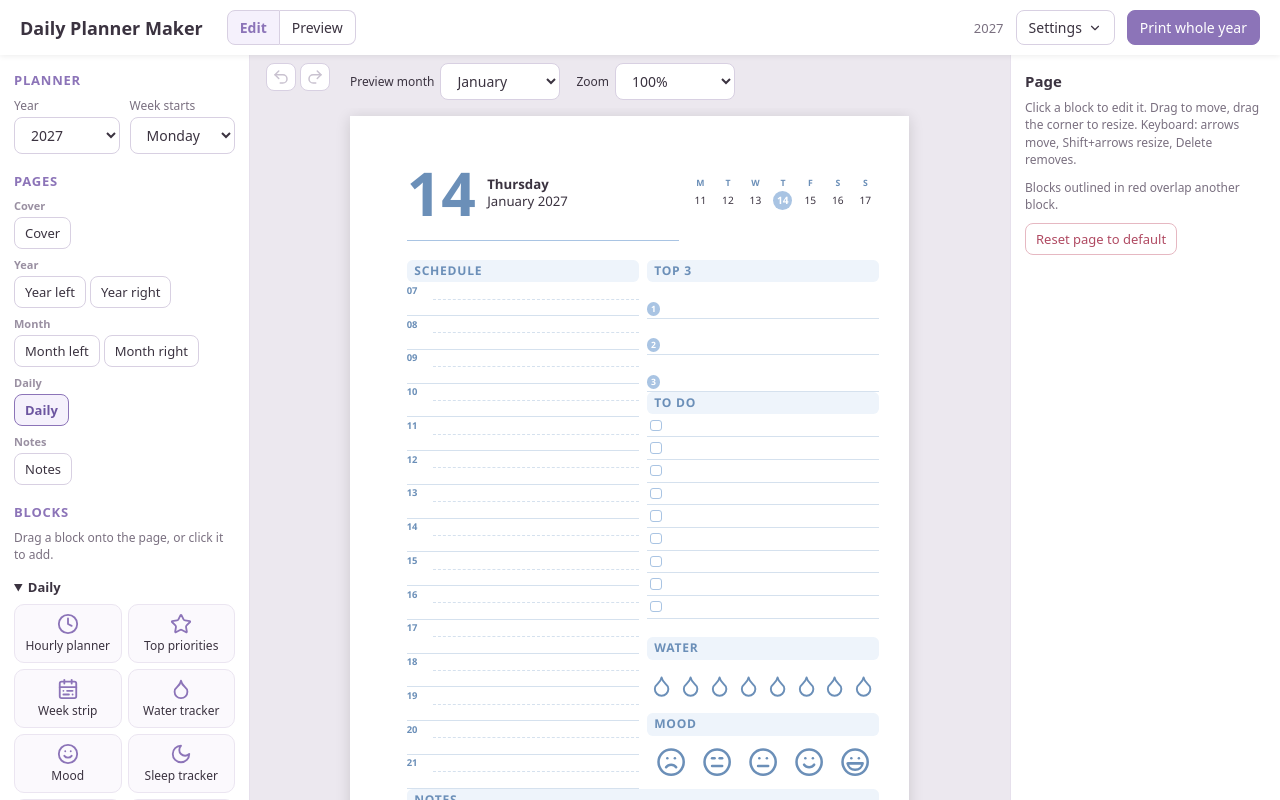
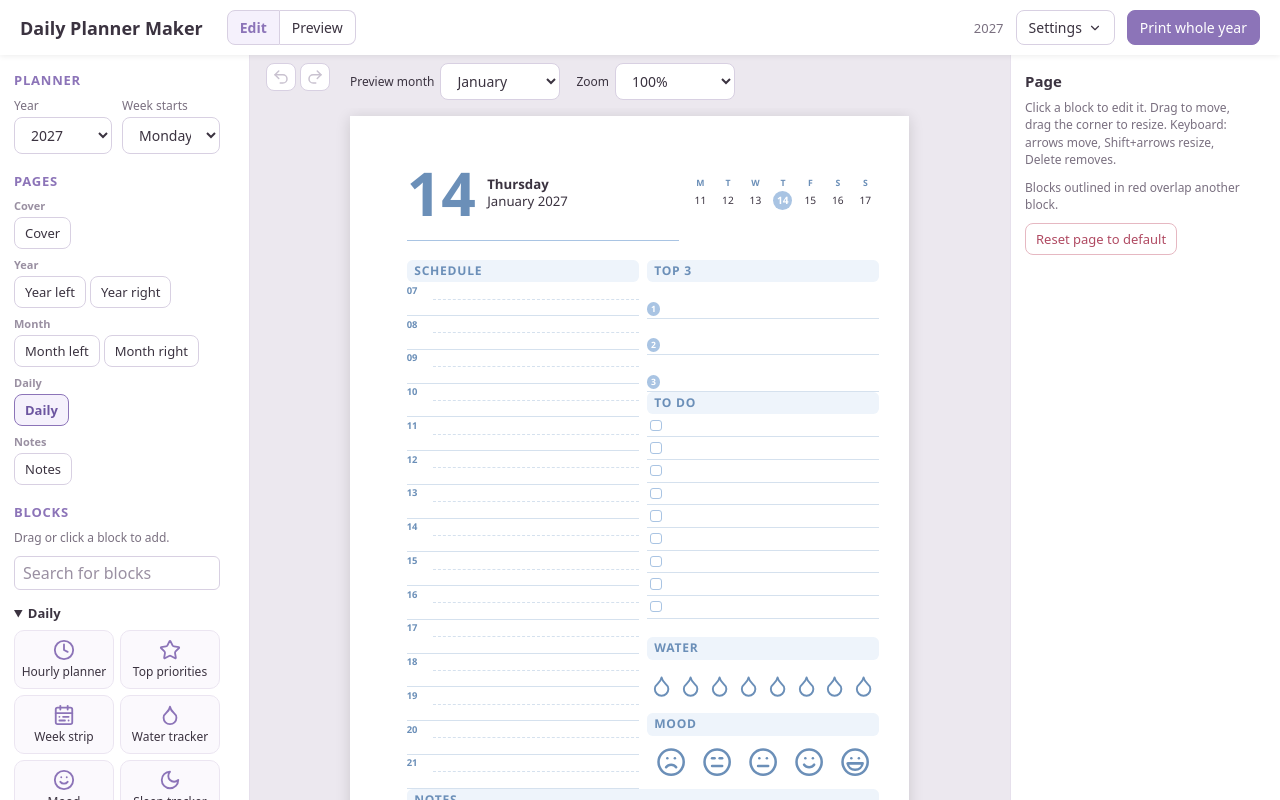
Before and after one commit to ZuZanaZZ/Daily-Planner, a React (Vite) app: page / in a window 1280 px wide. Built offline with nearby package versions, Linux system fonts and the light colour scheme.

Commit message:
Add search for blocks and keep general blocks tab always open

```diff
--- a/src/editor/BlockPalette.tsx
+++ b/src/editor/BlockPalette.tsx
@@ -1,7 +1,8 @@
-import { BLOCK_LIST } from '../blocks/registry';
+import { BLOCK_LIST, type BlockDef } from '../blocks/registry';
 import type { BlockGroup } from '../model/types';
 import { BlockIcon } from './icons';
 import { paletteDrag } from './layout';
+import { useState } from 'react';
 
 const GROUP_LABEL: Record<BlockGroup, string> = {
   daily: 'Daily',
@@ -13,22 +14,17 @@ const GROUP_LABEL: Record<BlockGroup, string> = {
 const ALL_GROUPS: BlockGroup[] = ['daily', 'month', 'year', 'general'];
 
 interface Props {
-  /** Group of the page being edited; shown first and open. */
+  /** Group of the page being edited; opens. */
   group: BlockGroup;
   onAdd: (type: string) => void;
 }
 
 export function BlockPalette({ group, onAdd }: Props) {
-  const order = [group, ...ALL_GROUPS.filter((g) => g !== group)];
+  const [query, setQuery] = useState("");
+  const search = query.trim().toLocaleLowerCase();
 
+  function renderItem(d: BlockDef) {
     return (
-    <div className="ed-palette">
-      <p className="ed-hint">Drag a block onto the page, or click it to add.</p>
-      {order.map((g) => (
-        <details key={g} open={g === group}>
-          <summary>{GROUP_LABEL[g]}</summary>
-          <div className="ed-palette__items">
-            {BLOCK_LIST.filter((d) => d.group === g).map((d) => (
       <div
         key={d.type}
         className="ed-palette__item"
@@ -47,10 +43,33 @@ export function BlockPalette({ group, onAdd }: Props) {
         </span>
         {d.label}
       </div>
-            ))}
+    )
+  }
+
+  const results = BLOCK_LIST.filter((d) => d.label.toLowerCase().includes(search));
+
+  return (
+    <div className="ed-palette">
+      <p className="ed-hint">Drag or click a block to add.</p>
+      <div>
+        <input type="text" placeholder="Search for blocks" value={query} onChange={(e) => setQuery(e.target.value)}/>
+      </div>
+      {search ? (
+        results.length === 0 ? (
+          <p className="ed-hint">No blocks found.</p>
+        ) : (
+          <div className="ed-palette__items">{results.map((d) => renderItem(d))}</div>
+        )
+      ) : (
+        ALL_GROUPS.map((g) => (
+          <details key={g} open={g === group || g === 'general'}>
+            <summary>{GROUP_LABEL[g]}</summary>
+            <div className="ed-palette__items">
+              {BLOCK_LIST.filter((d) => d.group === g).map((d) => renderItem(d))}
             </div>
           </details>
-      ))}
+        ))
+      )}
     </div>
   );
 }
--- a/src/styles/app.css
+++ b/src/styles/app.css
@@ -207,6 +207,7 @@ body {
 .field select,
 .ed-field select,
 .ed-field input[type='text'],
+.ed-palette input[type='text'],
 .ed-stage__bar select{
   width: auto;
   font: inherit;
@@ -218,9 +219,19 @@ body {
   color: #3b3340;
 }
 
+.ed-palette input[type='text']{
+      width: 100%;
+      margin-bottom: 10px;
+}
+
+.ed-palette input::placeholder{
+    color: #9a90a2;
+}
+
 .field select:focus,
 .ed-field select:focus,
 .ed-field input[type='text']:focus,
+.ed-palette input[type='text']:focus,
 .ed-stage__bar select:focus{
     outline: none;
     border-color: #8c74b8;
--- a/src/styles/editor.css
+++ b/src/styles/editor.css
@@ -12,6 +12,7 @@
   padding: 12px 14px 24px;
   background: #fff;
   border-right: 1px solid #e6e0ec;
+   scrollbar-gutter: stable;
 }
 
 .ed-sidebar--right {
@@ -356,7 +357,8 @@ body.drag-resize * {
 }
 
 .ed-field input[type='text'],
-.ed-field select {
+.ed-field select,
+.ed-palette input[type='text']{
   font: inherit;
   padding: 5px 8px;
   border: 1px solid #d8d0e2;
```
Lines whose indentation alone changed are shown as unchanged.
